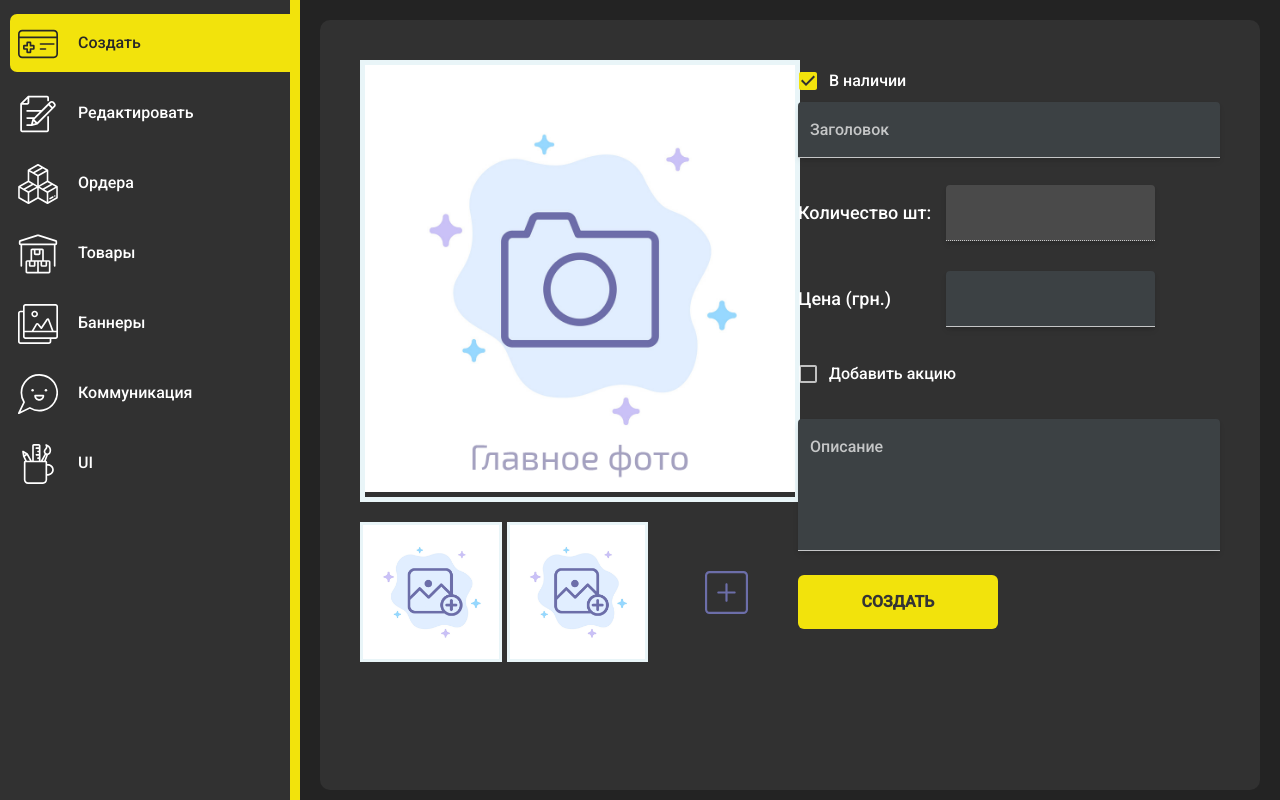
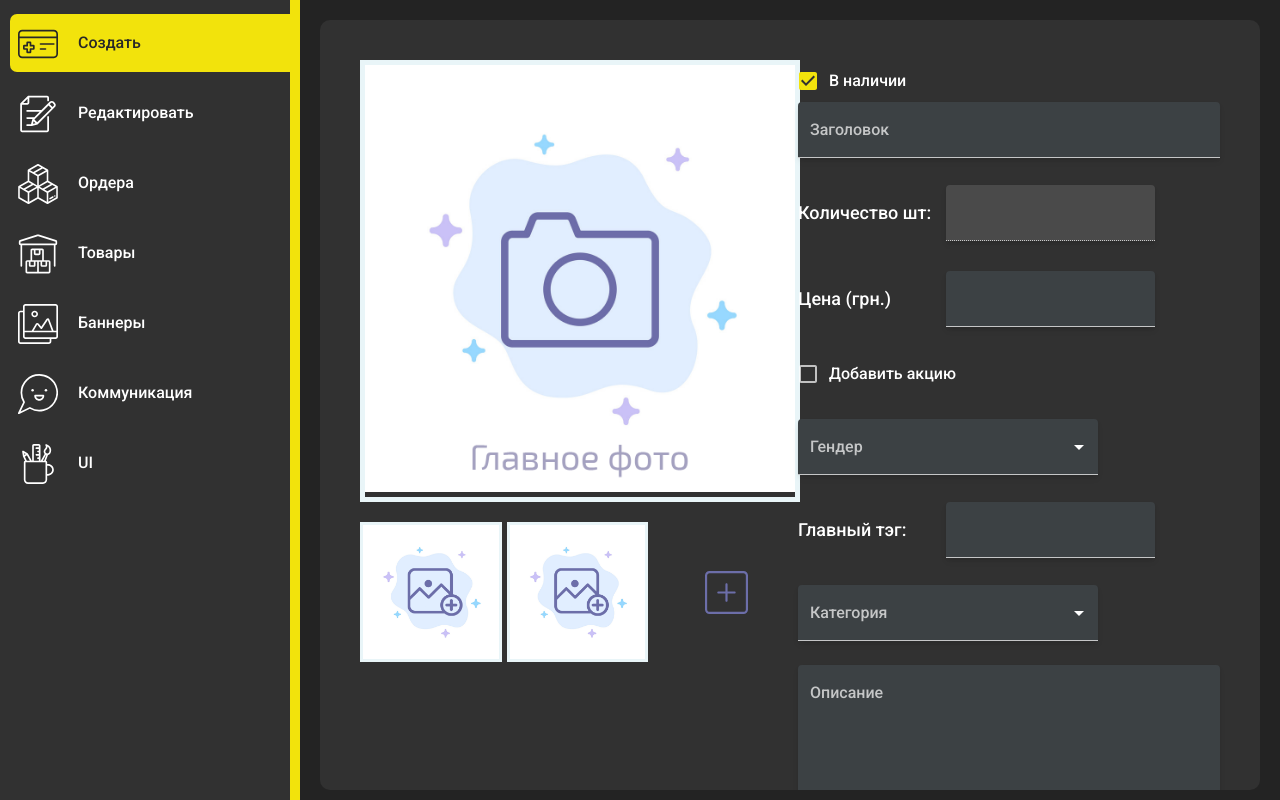
Before and after one commit to bags2on/admin, a React (Create React App) app: page /create-product in a window 1280 px wide. Built offline with nearby package versions, Linux system fonts and the light colour scheme.

Commit message:
Create product added new fields: gender, maintTag, category

```diff
--- a/src/components/SideBar/NavList/NavList.tsx
+++ b/src/components/SideBar/NavList/NavList.tsx
@@ -22,14 +22,8 @@ const useStyles = makeStyles((theme) => ({
     paddingLeft: 10,
     overflowX: 'hidden',
     transition: 'all .2s',
-    '& $title': {
-      display: 'none'
-    },
     '&:hover': {
-      width: 300,
-      '& $title': {
-        display: 'inline'
-      }
+      width: 300
     }
   },
   drawerItem: {
--- a/src/pages/CreateProduct/CreateProduct.tsx
+++ b/src/pages/CreateProduct/CreateProduct.tsx
@@ -12,6 +12,7 @@ import PhotosUpload from '../CreateProduct/PhotosUpload/PhotosUpload'
 import { createProductSchema } from '../../utils/validation/validationSchemas'
 import { Checkbox, FormControlLabel } from '@material-ui/core'
 import CheckBox from '../../shared/FormFields/Checkbox/Checkbox'
+import { CategoryType } from '../../types'
 
 const useStyles = makeStyles(() => ({
   root: {
@@ -31,7 +32,12 @@ const useStyles = makeStyles(() => ({
       padding: '0 0 24px 0'
     }
   },
-  nameField: {},
+  genderField: {
+    maxWidth: 300
+  },
+  categoryField: {
+    maxWidth: 300
+  },
   discountWrapper: {
     display: 'flex',
     alignItems: 'center'
@@ -86,6 +92,11 @@ const CREATE_PRODUCT_MUTATION = gql`
   }
 `
 
+type optionType = {
+  label: string
+  value: string
+}
+
 const CreateProduct: React.FC = () => {
   const classes = useStyles()
 
@@ -110,15 +121,33 @@ const CreateProduct: React.FC = () => {
   const handleSubmit = (values: any) => {
     console.log(values)
 
-    const { title, basePrice, currentPrice, description, tags, images } = values
+    const {
+      title,
+      basePrice,
+      currentPrice,
+      instock,
+      gender,
+      mainTag,
+      category,
+      description
+    } = values
 
     const preview = mainPhoto
 
     try {
-      // const req = createProduct({
-      //   variables: { title, basePrice, currentPrice, preview, description, tags, images }
-      // })
-      // console.log(req)
+      const req = createProduct({
+        variables: {
+          title,
+          basePrice,
+          currentPrice,
+          instock,
+          gender,
+          mainTag,
+          category,
+          description
+        }
+      })
+      console.log(req)
     } catch (error) {
       console.log('error: ', error)
     }
@@ -138,6 +167,21 @@ const CreateProduct: React.FC = () => {
 
   const isPhotoExist = Boolean(mainPhoto)
 
+  const getGenderOptions = (): optionType[] => {
+    const labels: { [name: string]: string } = {
+      Bag: 'Сумка',
+      Wallet: 'Кошелек',
+      Backpack: 'Рюкзак',
+      Suitcase: 'Чемодан',
+      Other: 'Другое'
+    }
+
+    return Object.keys(CategoryType).map((value) => ({
+      label: labels[value],
+      value: value.toUpperCase()
+    }))
+  }
+
   return (
     <div className={classes.root}>
       <Formik
@@ -145,12 +189,13 @@ const CreateProduct: React.FC = () => {
         validationSchema={createProductSchema}
         initialValues={{
           title: '',
-          // amount: '', // TODO: add amount implementation
           basePrice: '',
           currentPrice: '',
           instock: true,
+          gender: '',
+          mainTag: '',
+          category: '',
           description: ''
-          // tags: []
         }}
       >
         {({ values, isValid, setFieldValue }) => (
@@ -224,6 +269,47 @@ const CreateProduct: React.FC = () => {
                     )}
                   </div>
                   <FormControl className={clsx(classes.formField)}>
+                    <div className={classes.genderField}>
+                      <TextInput
+                        select
+                        label="Гендер"
+                        name="gender"
+                        fullWidth
+                        options={[
+                          {
+                            label: 'Женский',
+                            value: 'FEMALE'
+                          },
+                          {
+                            label: 'Мужской',
+                            value: 'MALE'
+                          },
+                          {
+                            label: 'Уни-секс',
+                            value: 'UNISEX'
+                          }
+                        ]}
+                      />
+                    </div>
+                  </FormControl>
+                  <FormControl className={clsx(classes.formField)}>
+                    <div className={classes.flatFormField}>
+                      <p>Главный тэг:</p>
+                      <TextInput hiddenLabel name="mainTag" />
+                    </div>
+                  </FormControl>
+                  <FormControl className={clsx(classes.formField)}>
+                    <div className={classes.genderField}>
+                      <TextInput
+                        select
+                        label="Категория"
+                        name="category"
+                        fullWidth
+                        options={getGenderOptions()}
+                      />
+                    </div>
+                  </FormControl>
+                  <FormControl className={clsx(classes.formField)}>
                     <TextInput label="Описание" name="description" fullWidth multiline rows={5} />
                   </FormControl>
                   <Button
--- a/src/shared/FormFields/TextInput/TextInput.tsx
+++ b/src/shared/FormFields/TextInput/TextInput.tsx
@@ -1,9 +1,30 @@
 import React from 'react'
 import TextField from '@material-ui/core/TextField'
 import Typography from '@material-ui/core/Typography'
+import MenuItem from '@material-ui/core/MenuItem'
 import Fade from '@material-ui/core/Fade'
 import { useField } from 'formik'
 import { makeStyles } from '@material-ui/core/styles'
+
+interface TextInputProps {
+  name: string
+  type?: string
+  select?: boolean
+  rows?: number
+  label?: string
+  disabled?: boolean
+  multiline?: boolean
+  maxLength?: number
+  fullWidth?: boolean
+  placeholder?: string
+  autoComplete?: string
+  hiddenLabel?: boolean
+  options?: Array<{
+    label: string
+    value: string
+  }>
+  onChange?(event: React.ChangeEvent<HTMLInputElement>): void
+}
 
 const useStyles = makeStyles((theme) => ({
   root: {
@@ -37,24 +58,10 @@ const useStyles = makeStyles((theme) => ({
   }
 }))
 
-interface TextInputProps {
-  name: string
-  type?: string
-  rows?: number
-  label?: string
-  disabled?: boolean
-  multiline?: boolean
-  maxLength?: number
-  fullWidth?: boolean
-  placeholder?: string
-  autoComplete?: string
-  hiddenLabel?: boolean
-  onChange?(event: React.ChangeEvent<HTMLInputElement>): void
-}
-
 const TextInput: React.FC<TextInputProps> = ({
   autoComplete = 'off',
   maxLength = 50,
+  options,
   ...restProps
 }) => {
   const [field, meta] = useField(restProps)
@@ -77,7 +84,14 @@ const TextInput: React.FC<TextInputProps> = ({
         inputProps={{
           maxLength
         }}
-      />
+      >
+        {options &&
+          options.map(({ label, value }) => (
+            <MenuItem key={value} value={value}>
+              {label}
+            </MenuItem>
+          ))}
+      </TextField>
       <Fade in={meta.touched && !!meta.error}>
         <Typography component="p" className={classes.message}>
           {meta.touched && meta.error}
--- a/src/utils/validation/validationSchemas.ts
+++ b/src/utils/validation/validationSchemas.ts
@@ -48,6 +48,9 @@ export const createProductSchema = yup.object().shape({
       yup.ref('basePrice'),
       '* не может быть больше или равняться изначальной цене'
     ),
+  gender: yup.string().required('* обязательное поле'),
+  mainTag: yup.string().min(3, '* минимум 3 символа').max(100, '* максимум 100 символов'),
+  category: yup.string().required('* обязательное поле'),
   // .lessThan(yup.ref('price')) // js solution
   description: yup.string().trim()
 })
```
